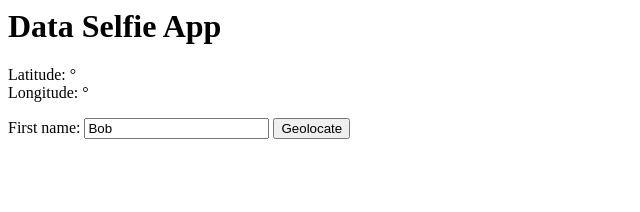
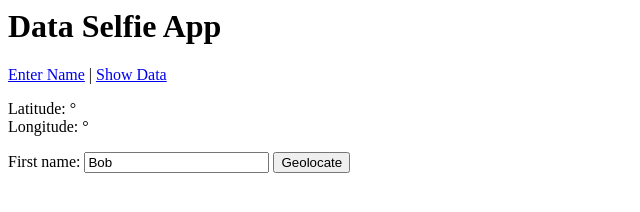
Before and after one commit to daniel1890/JavaScript-Practice-Projects, a website: page 08.Serverside-Node/public/index.html in a window 1280 px wide. Shown: the whole page, without its empty margins (0-640 px from the left). Drawn offline with Linux system fonts and the light colour scheme.

Commit message:
Add hyperlink to switch between pages easily

```diff
--- a/08.Serverside-Node/public/index.html
+++ b/08.Serverside-Node/public/index.html
@@ -8,6 +8,12 @@
   <body>
 
     <h1>Data Selfie App</h1>
+    <div>
+      <a href="/">Enter Name</a>
+      |
+      <a href="all.html">Show Data</a>
+    </div>
+
     <p>
     Latitude: <span id="latitude"></span>&deg;</br>
     Longitude: <span id="longitude"></span>&deg;
```
Also changed, not shown: 08.Serverside-Node/public/all.html (+7 -2 lines), 1 other file.
